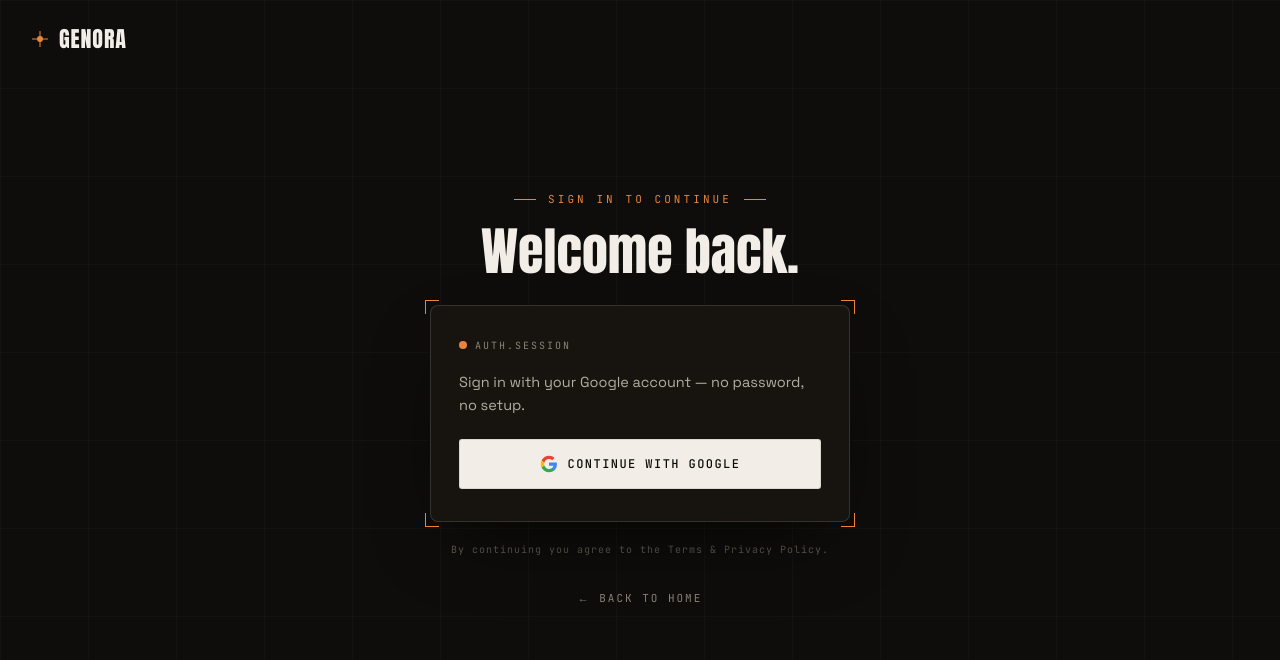
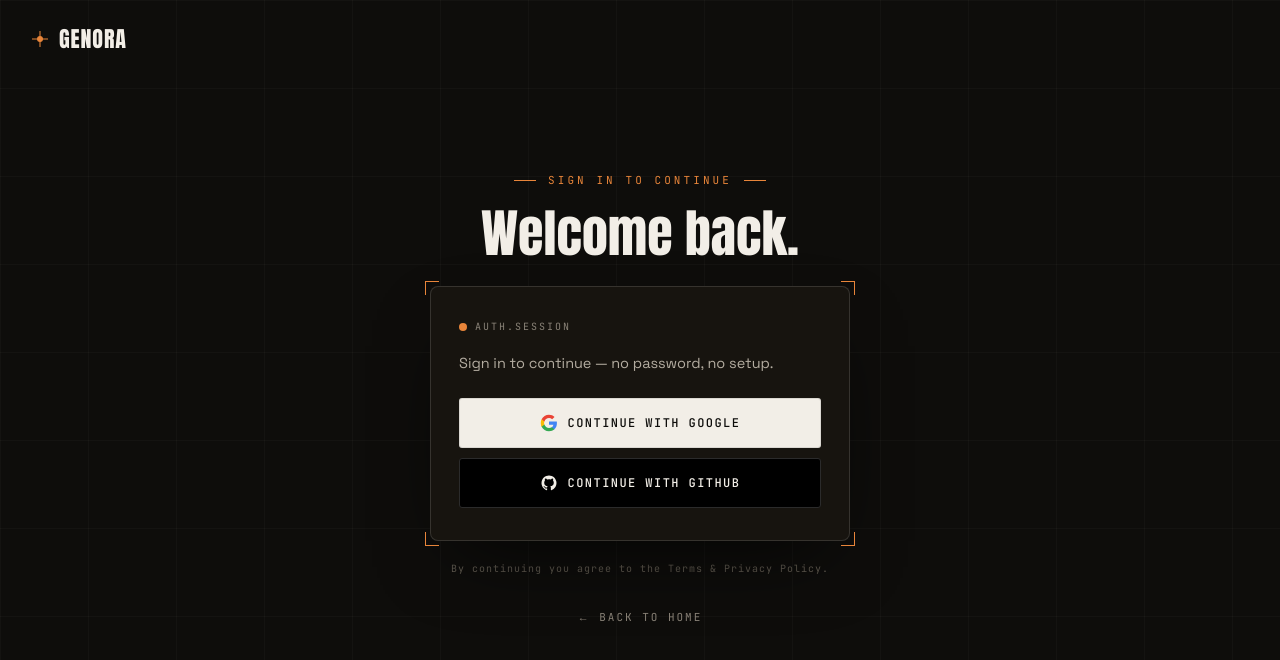
Before and after one commit to vishal-jadeja/Genora, a Next.js app in the folder web/: page /signin in a window 1280 px wide. Shown: the top 660 px of the page. Built offline with nearby package versions, Linux system fonts and the light colour scheme; no server answers.

Commit message:
feat: implement multi-provider authentication with GitHub

```diff
--- a/web/src/app/signin/actions.ts
+++ b/web/src/app/signin/actions.ts
@@ -5,3 +5,7 @@ import { signIn } from "@/auth";
 export async function signInWithGoogle() {
   await signIn("google", { redirectTo: "/dashboard" });
 }
+
+export async function signInWithGitHub() {
+  await signIn("github", { redirectTo: "/dashboard" });
+}
--- a/web/src/app/signin/page.tsx
+++ b/web/src/app/signin/page.tsx
@@ -1,6 +1,6 @@
 import type { Metadata } from "next";
 import { SignInPage } from "@/components/landing/SignInPage";
-import { signInWithGoogle } from "./actions";
+import { signInWithGitHub, signInWithGoogle } from "./actions";
 
 export const metadata: Metadata = {
   title: "Sign in — Genora",
@@ -15,5 +15,10 @@ export default async function Page({
   const { error } = await searchParams;
   const message = error ? "Could not sign in — try again." : null;
 
-  return <SignInPage action={signInWithGoogle} error={message} />;
+  const actions = {
+    google: signInWithGoogle,
+    github: signInWithGitHub,
+  };
+
+  return <SignInPage actions={actions} error={message} />;
 }
--- a/web/src/auth.ts
+++ b/web/src/auth.ts
@@ -1,5 +1,6 @@
 import NextAuth from "next-auth";
 import Google from "next-auth/providers/google";
+import GitHub from "next-auth/providers/github";
 import { DrizzleAdapter } from "@auth/drizzle-adapter";
 import { db } from "@/db/client";
 import { accounts, sessions, users, verificationTokens } from "@/db/schema";
@@ -13,7 +14,7 @@ export const { handlers, auth, signIn, signOut } = NextAuth({
   }),
   session: { strategy: "database" },
   pages: { signIn: "/signin" },
-  providers: [Google],
+  providers: [Google, GitHub],
   callbacks: {
     session({ session, user }) {
       session.user.id = user.id;
--- /dev/null
+++ b/web/src/components/landing/GitHubIcon.tsx
@@ -0,0 +1,13 @@
+export function GitHubIcon({ size = 18 }: { size?: number }) {
+  return (
+    <svg
+      width={size}
+      height={size}
+      viewBox="0 0 24 24"
+      fill="currentColor"
+      aria-hidden="true"
+    >
+      <path d="M12 2C6.477 2 2 6.484 2 12.017c0 4.425 2.865 8.18 6.839 9.504.5.092.682-.217.682-.483 0-.237-.008-.868-.013-1.703-2.782.605-3.369-1.343-3.369-1.343-.454-1.158-1.11-1.466-1.11-1.466-.908-.62.069-.608.069-.608 1.003.07 1.531 1.032 1.531 1.032.892 1.53 2.341 1.088 2.91.832.092-.647.35-1.088.636-1.338-2.221-.253-4.555-1.113-4.555-4.951 0-1.093.39-1.988 1.029-2.688-.103-.253-.446-1.272.098-2.65 0 0 .84-.27 2.75 1.026A9.564 9.564 0 0 1 12 6.844c.85.004 1.705.115 2.504.337 1.909-1.296 2.747-1.026 2.747-1.026.546 1.378.203 2.397.1 2.65.64.7 1.028 1.595 1.028 2.688 0 3.848-2.337 4.695-4.566 4.943.359.309.678.92.678 1.855 0 1.338-.012 2.419-.012 2.747 0 .268.18.58.688.482A10.019 10.019 0 0 0 22 12.017C22 6.484 17.522 2 12 2z" />
+    </svg>
+  );
+}
--- a/web/src/components/landing/SignInPage.tsx
+++ b/web/src/components/landing/SignInPage.tsx
@@ -7,10 +7,13 @@ import { ANTON, GROTESK, INK, MONO, ORANGE, TEXT, linkStyle } from "./constants"
 import styles from "@/app/signin/signin.module.css";
 
 export function SignInPage({
-  action,
+  actions,
   error,
 }: {
-  action: () => Promise<void>;
+  actions: {
+    google: () => Promise<void>;
+    github: () => Promise<void>;
+  };
   error: string | null;
 }) {
   return (
@@ -160,7 +163,7 @@ export function SignInPage({
             Welcome back.
           </h1>
 
-          <SignInPanel action={action} error={error} />
+          <SignInPanel actions={actions} error={error} />
 
           <div
             style={{
--- a/web/src/components/landing/SignInPanel.tsx
+++ b/web/src/components/landing/SignInPanel.tsx
@@ -1,17 +1,53 @@
 "use client";
 
+import type { ReactNode } from "react";
 import { Magnetic } from "./Magnetic";
 import { GoogleIcon } from "./GoogleIcon";
+import { GitHubIcon } from "./GitHubIcon";
 import { CARD, GROTESK, INK, MONO, MUTED, MUTED2, ORANGE, RED, TEXT } from "./constants";
 import styles from "@/app/signin/signin.module.css";
 
+type Provider = {
+  id: string;
+  label: string;
+  action: () => Promise<void>;
+  icon: ReactNode;
+  background: string;
+  color: string;
+  border: string;
+};
+
 export function SignInPanel({
-  action,
+  actions,
   error,
 }: {
-  action: () => Promise<void>;
+  actions: {
+    google: () => Promise<void>;
+    github: () => Promise<void>;
+  };
   error: string | null;
 }) {
+  const providers: Provider[] = [
+    {
+      id: "google",
+      label: "Continue with Google",
+      action: actions.google,
+      icon: <GoogleIcon size={18} />,
+      background: TEXT,
+      color: INK,
+      border: "1px solid rgba(14,13,11,.1)",
+    },
+    {
+      id: "github",
+      label: "Continue with GitHub",
+      action: actions.github,
+      icon: <GitHubIcon size={18} />,
+      background: "#000",
+      color: TEXT,
+      border: "1px solid #2b2b2b",
+    },
+  ];
+
   return (
     <div
       className={`${styles.card} ${styles.rise}`}
@@ -63,10 +99,12 @@ export function SignInPanel({
           fontFamily: GROTESK,
         }}
       >
-        Sign in with your Google account — no password, no setup.
+        Sign in to continue — no password, no setup.
       </p>
 
-      <form action={action}>
+      <div style={{ display: "flex", flexDirection: "column", gap: 10 }}>
+        {providers.map((p) => (
+          <form key={p.id} action={p.action}>
             <Magnetic
               as="button"
               type="submit"
@@ -76,10 +114,10 @@ export function SignInPanel({
                 justifyContent: "center",
                 gap: 10,
                 width: "100%",
-            border: "1px solid rgba(14,13,11,.1)",
+                border: p.border,
                 cursor: "pointer",
-            background: TEXT,
-            color: INK,
+                background: p.background,
+                color: p.color,
                 fontFamily: MONO,
                 fontSize: 12,
                 letterSpacing: ".12em",
@@ -89,10 +127,12 @@ export function SignInPanel({
                 borderRadius: 3,
               }}
             >
-          <GoogleIcon size={18} />
-          Continue with Google
+              {p.icon}
+              {p.label}
             </Magnetic>
           </form>
+        ))}
+      </div>
 
       {error && (
         <div
```
Also changed, not shown: 1 other file (tests, documents, lock files or other folders). Lines whose indentation alone changed are shown as unchanged.
